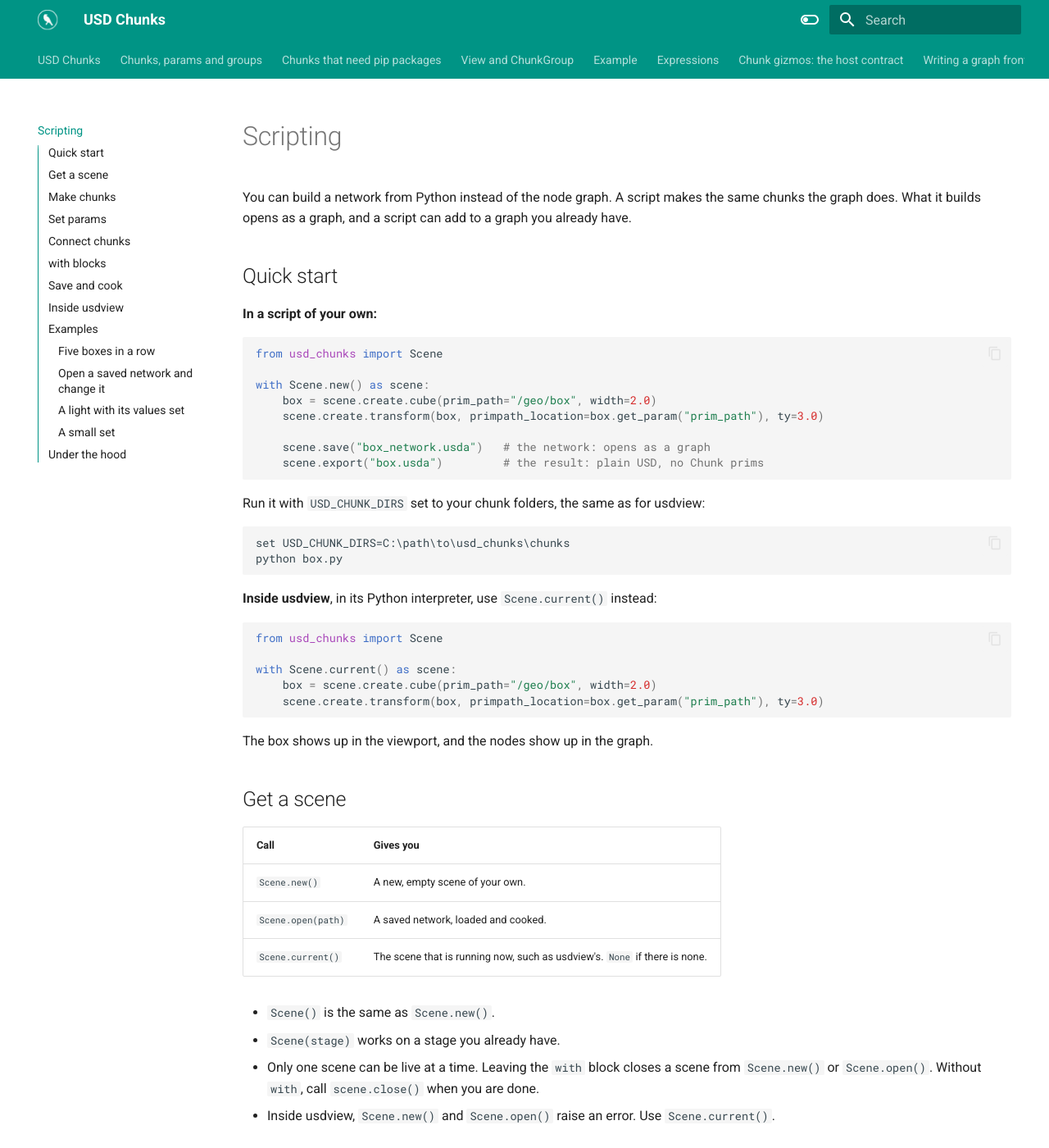
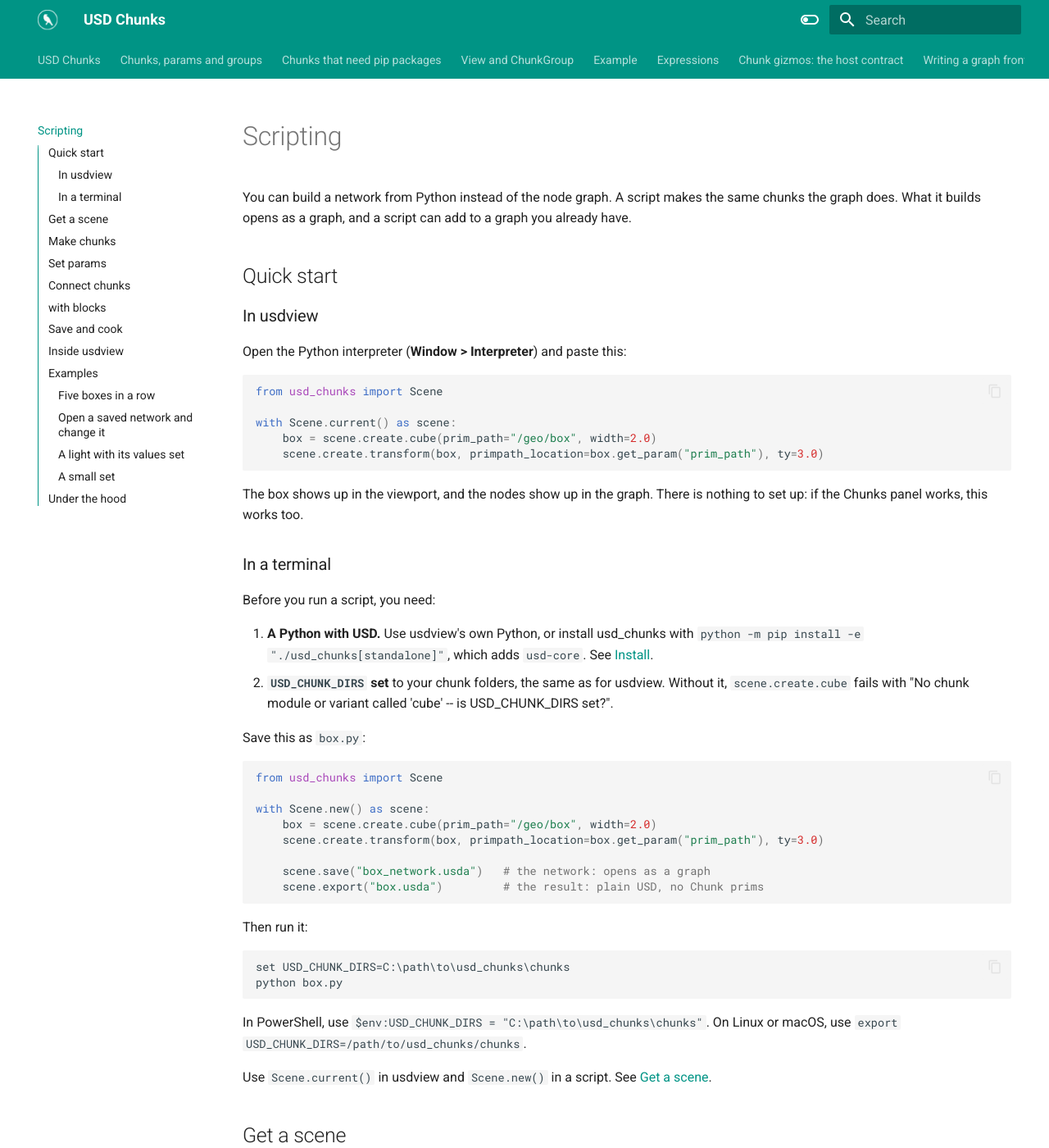
Before and after one commit to HuginStudios/usd_chunks, an MkDocs documentation site: the page built from docs/scripting.md, in a window 1280 px wide and 1400 px high. Shown: the whole window at 82% size. Built offline with MkDocs 1.6.1 and Material for MkDocs 9.7.7, drawn with Linux system fonts in a browser that asks for light colours.

Commit message:
Scripting quick start: usdview first, then a terminal with its setup
usdview needs no setup. A terminal needs a Python with USD and USD_CHUNK_DIRS, so both are listed before the script, with the cmd, PowerShell and Linux/macOS ways to set it.

````diff
--- a/docs/scripting.md
+++ b/docs/scripting.md
@@ -6,7 +6,33 @@ you already have.
 
 ## Quick start
 
-**In a script of your own:**
+### In usdview
+
+Open the Python interpreter (**Window > Interpreter**) and paste this:
+
+``` py
+from usd_chunks import Scene
+
+with Scene.current() as scene:
+    box = scene.create.cube(prim_path="/geo/box", width=2.0)
+    scene.create.transform(box, primpath_location=box.get_param("prim_path"), ty=3.0)
+```
+
+The box shows up in the viewport, and the nodes show up in the graph. There is nothing to
+set up: if the Chunks panel works, this works too.
+
+### In a terminal
+
+Before you run a script, you need:
+
+1. **A Python with USD.** Use usdview's own Python, or install usd_chunks with
+   `python -m pip install -e "./usd_chunks[standalone]"`, which adds `usd-core`. See
+   [Install](install.md#quick-start).
+2. **`USD_CHUNK_DIRS` set** to your chunk folders, the same as for usdview. Without it,
+   `scene.create.cube` fails with "No chunk module or variant called 'cube' -- is
+   USD_CHUNK_DIRS set?".
+
+Save this as `box.py`:
 
 ``` py
 from usd_chunks import Scene
@@ -19,24 +45,18 @@ with Scene.new() as scene:
     scene.export("box.usda")         # the result: plain USD, no Chunk prims
 ```
 
-Run it with `USD_CHUNK_DIRS` set to your chunk folders, the same as for usdview:
+Then run it:
 
 ```
 set USD_CHUNK_DIRS=C:\path\to\usd_chunks\chunks
 python box.py
 ```
 
-**Inside usdview**, in its Python interpreter, use `Scene.current()` instead:
+In PowerShell, use `$env:USD_CHUNK_DIRS = "C:\path\to\usd_chunks\chunks"`. On Linux or
+macOS, use `export USD_CHUNK_DIRS=/path/to/usd_chunks/chunks`.
 
-``` py
-from usd_chunks import Scene
-
-with Scene.current() as scene:
-    box = scene.create.cube(prim_path="/geo/box", width=2.0)
-    scene.create.transform(box, primpath_location=box.get_param("prim_path"), ty=3.0)
-```
-
-The box shows up in the viewport, and the nodes show up in the graph.
+Use `Scene.current()` in usdview and `Scene.new()` in a script. See
+[Get a scene](#get-a-scene).
 
 ## Get a scene
 
````
